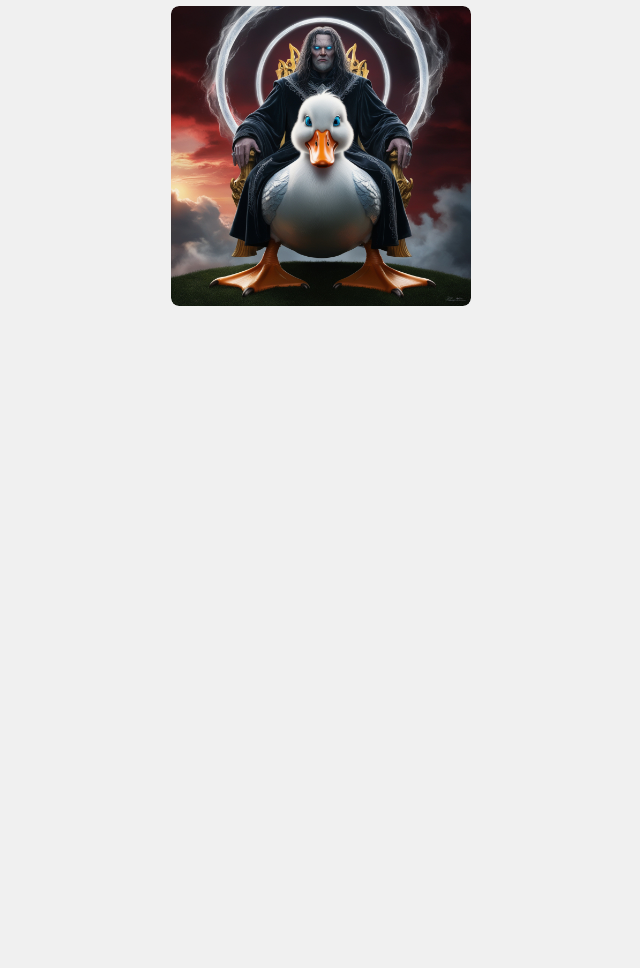
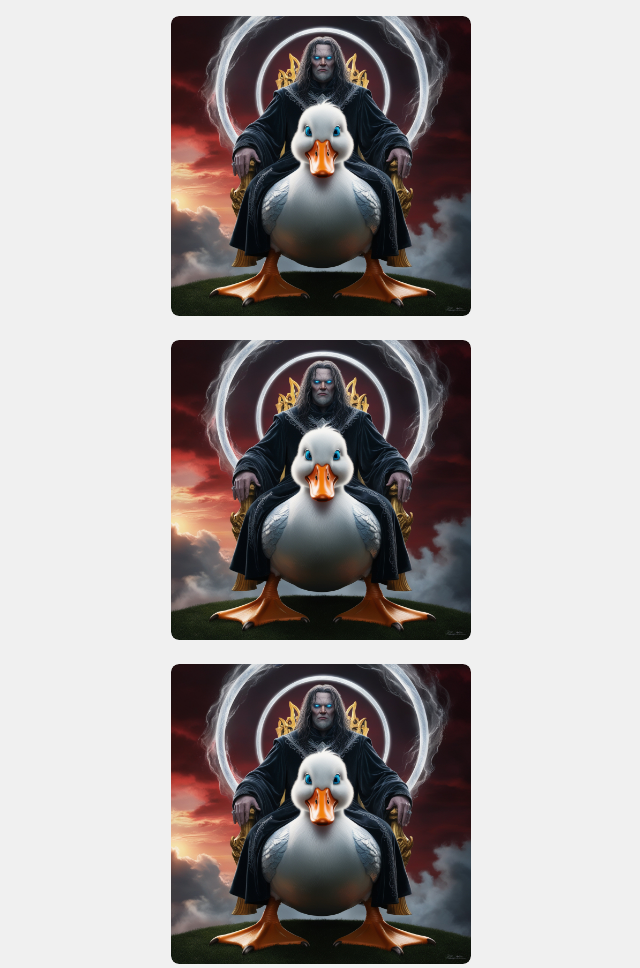
Before and after one commit to GsCorneto/Atv-PortGER, a plain HTML site: page index.html in a window 1280 px wide. Shown: the part 282-1250 px from the top of the page, without its empty margins (319-959 px from the left). Before the commit the page ends 800 px from the top, so only its background shows below. Drawn offline with Linux system fonts and the light colour scheme.

Commit message:
ADD: card-list
A card list was added in the web-site, without it's styles

```diff
--- a/index.html
+++ b/index.html
@@ -15,6 +15,31 @@
         <img src="ia.jpg"/>
       </div>
     </div>
+
+    <div class="cardlist">
+        <div class="card">
+            <div class="card-content">
+                <img src="ia.jpg" alt="Card 1"/>
+            </div>
+        </div>
+        <div class="card">
+            <div class="card-content">
+                <img src="ia.jpg" alt="Card 2"/>
+            </div>
+        </div>
+        <div class="card">
+            <div class="card-content">
+                <img src="ia.jpg" alt="Card 3"/>
+            </div>
+        </div>
+        <div class="card">
+            <div class="card-content">
+                <img src="ia.jpg" alt="Card 4"/>
+            </div>
+        </div>
+
+    </div>
+
 </div>
     <footer></footer>
 </body>
--- a/styles.css
+++ b/styles.css
@@ -26,3 +26,10 @@ body {
     transform: scale(1.1);
     box-shadow: 0 4px 15px rgba(0, 0, 0, 0.2);
 }
+
+.cardlist {
+    display: grid;
+    grid-template-columns: repeat(auto-fill, minmax(200px, 1fr));
+    gap: 20px;
+    margin-top: 40px;
+}
```
